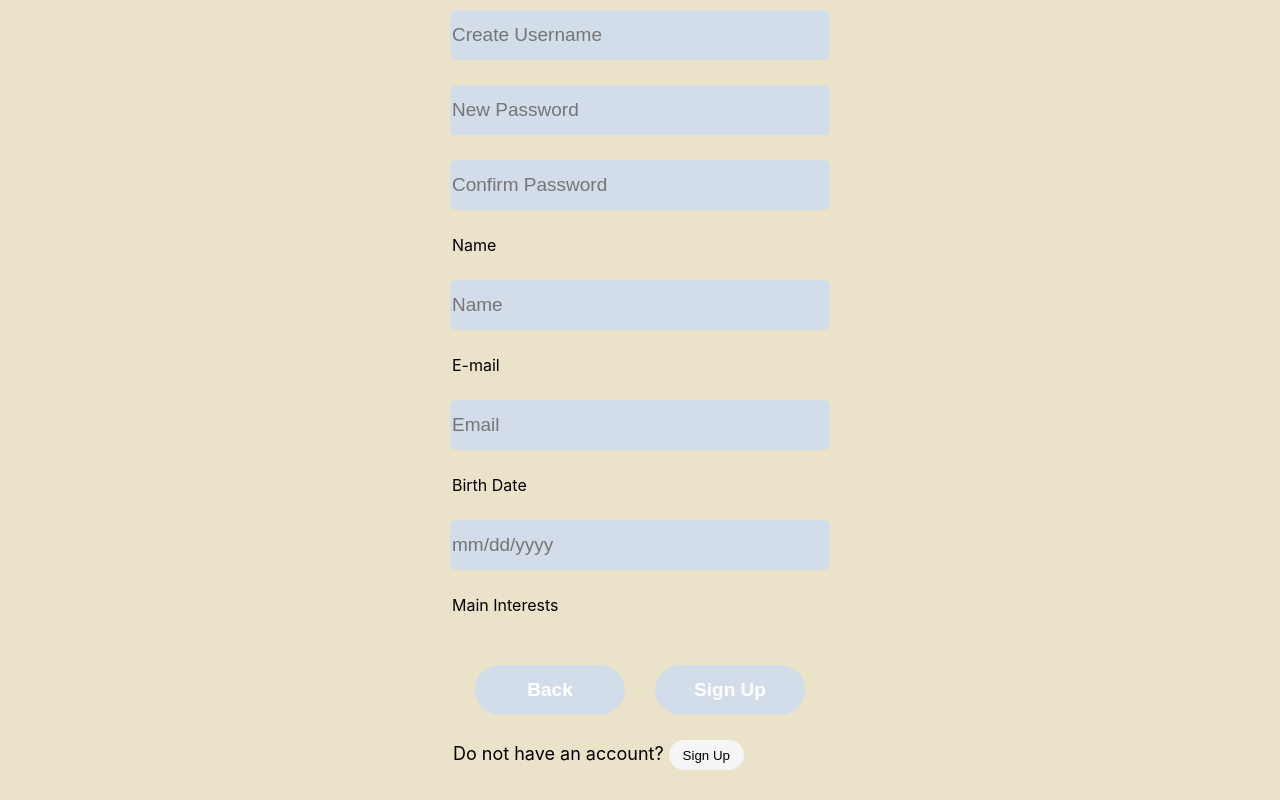
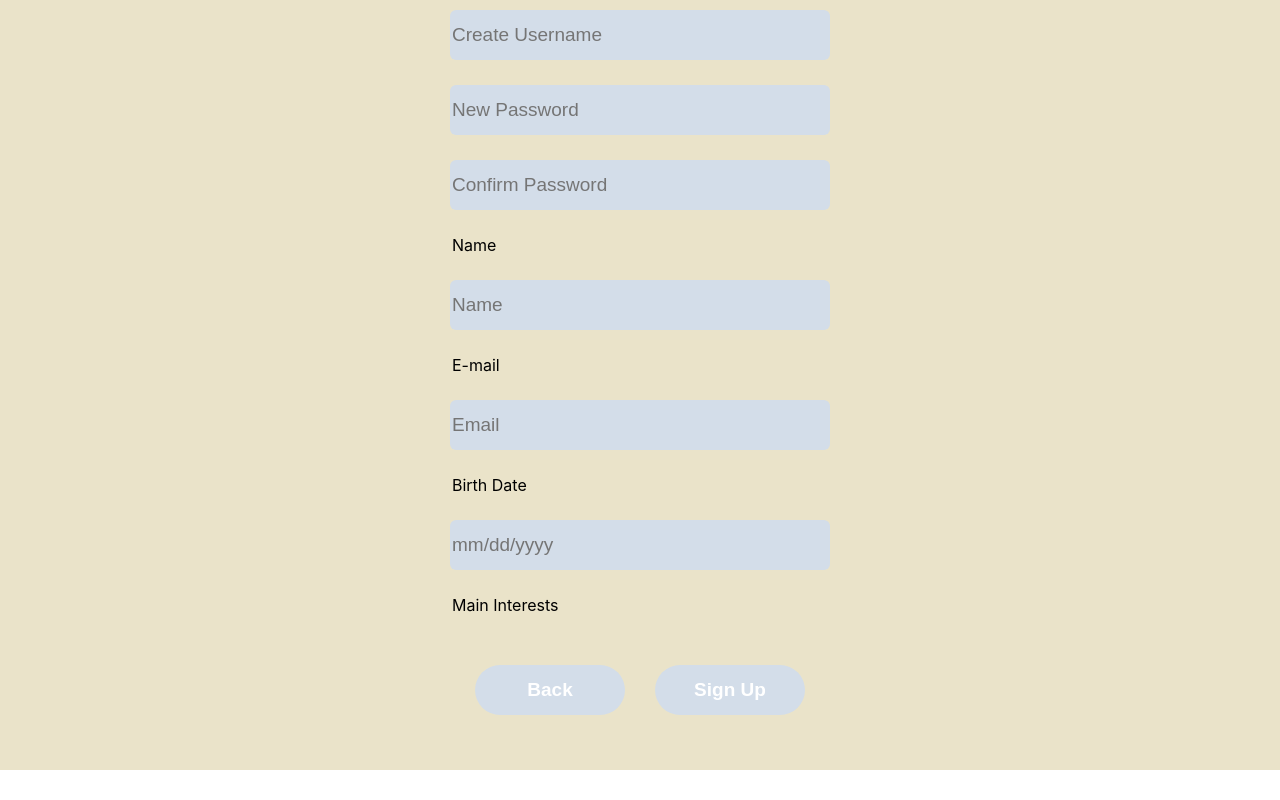
Before and after one commit to cmariasduval/BookIt, a React (Create React App) app in the folder web/: page /signup in a window 1280 px wide. Shown: the part 245-1045 px from the top of the page. After the commit the page ends 1015 px from the top, so only its background shows below. Built offline with nearby package versions, Linux system fonts and the light colour scheme.

Commit message:
Signup buttons

```diff
--- a/web/src/Components/Login-Signup/Signup.jsx
+++ b/web/src/Components/Login-Signup/Signup.jsx
@@ -88,10 +88,8 @@ const SignUp = () => {
       </div>
       <div className="submit-container">
         <button type="submit" onClick={() => navigate("/")}>Back</button>
-        <button type="submit">Sign Up</button>
+        <button type="submit"onClick={() => navigate("/Home")}>Sign Up</button>
       </div>
-      <div className="to-signup">Do not have an account? <button type="submit">Sign Up</button></div>
-
     </div>
   );
 };
```
